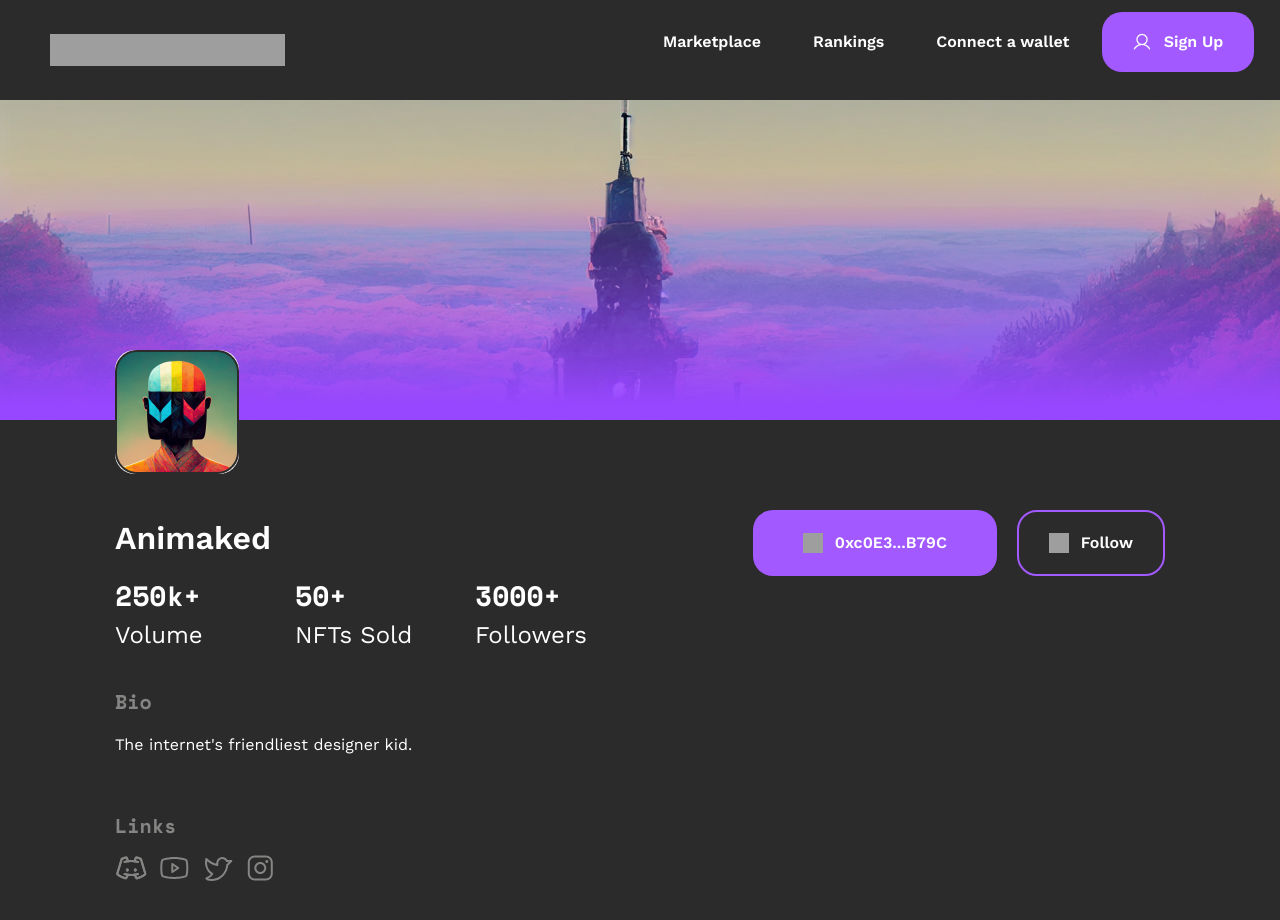
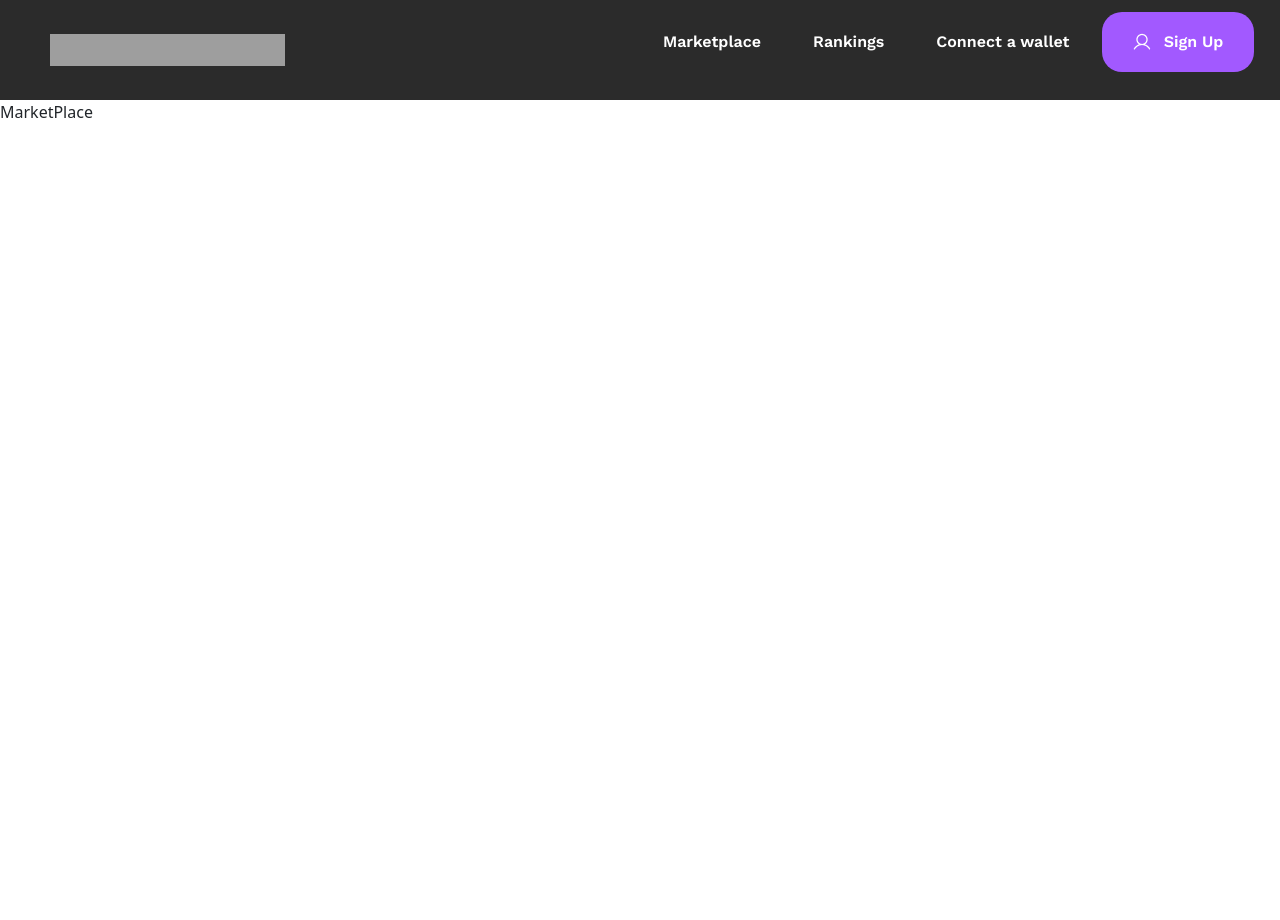
Before and after one commit to Belal-Alharash/NFT-Market, a React (Vite) app: page /market-place in a window 1280 px wide. Shown: the top 920 px of the page. After the commit the page ends 800 px from the top, so only its background shows below. Built offline with nearby package versions, Linux system fonts and the light colour scheme; grey boxes are pictures that could not be loaded.

Commit message:
artistPageHeader

```diff
--- a/src/pages/Home/Home.jsx
+++ b/src/pages/Home/Home.jsx
@@ -6,5 +6,5 @@ export default function Home() {
     <>
     <Hero />
         </>
-  )
+  )``
 }
--- a/src/pages/MarketPlace/MarketPlace.jsx
+++ b/src/pages/MarketPlace/MarketPlace.jsx
@@ -1,12 +1,9 @@
 import React from 'react'
 import './MarketPlace.css'
-import ArtistPageHero from '../../components/ArtistPageHero/ArtistPageHero'
-
 export default function MarketPlace() {
   return (
     <>
-
-        <ArtistPageHero/>
+       <div>MarketPlace</div>
     </>
   )
 }
```
